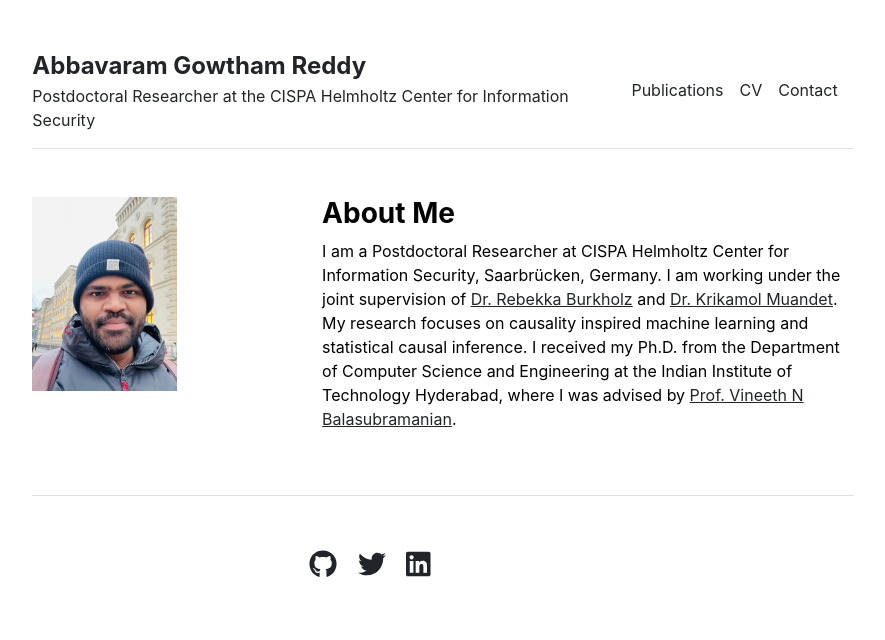
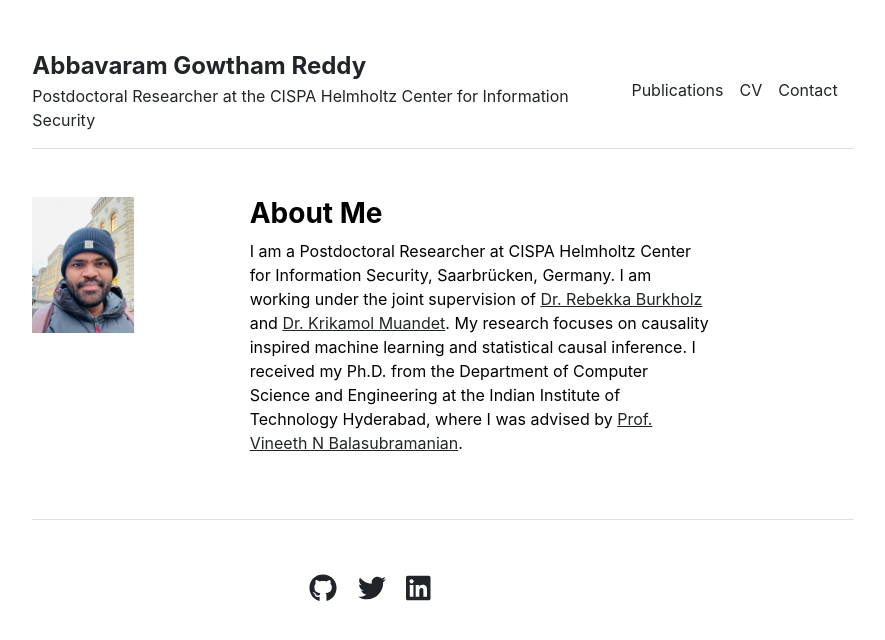
Before and after one commit to gautam0707/gautam0707.github.io, a Jekyll site: the page built from index.md, in a window 1280 px wide. Shown: the top 640 px of the page, without its empty margins (197-1082 px from the left). Built offline with Jekyll 4.4.1, drawn with Linux system fonts in a browser that asks for light colours; a style sheet for code colours, icons or effects is not loaded.

Commit message:
Update home.html

```diff
--- a/_layouts/home.html
+++ b/_layouts/home.html
@@ -3,10 +3,10 @@
 ---
 
 <div class="row g-5 mb-5">
-  <div class="col-md-4">
+  <div class="col-md-3">
     <img src="{{ site.github.url }}/assets/img/dp1.jpeg" alt="Home" width="60%">
   </div>
-  <div class="col-md-8">
+  <div class="col-md-7">
     <h3 class="fw-bold">About Me</h3>
     {{ content }}
   </div>
```
